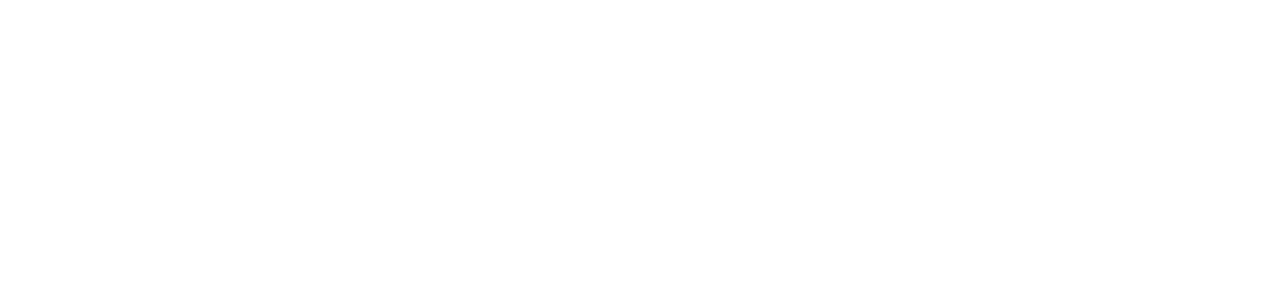
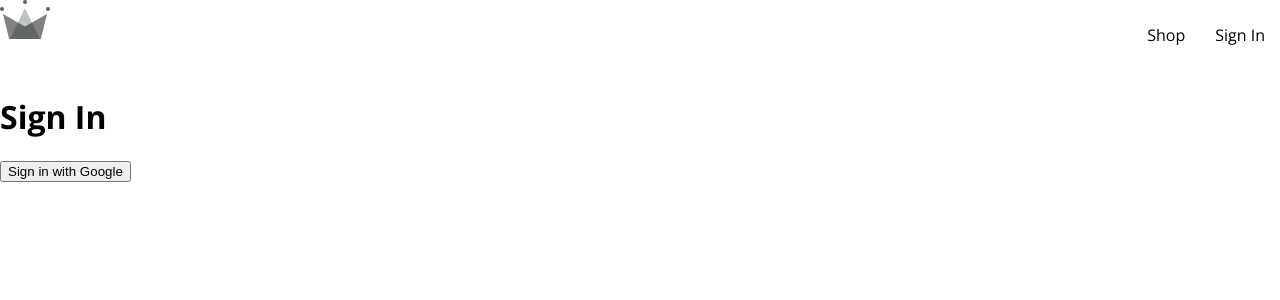
Before and after one commit to jarangseo/luckyseo_react, a React (Create React App) app: page /signIn in a window 1280 px wide. Before the commit this address had no page. Shown: the top 300 px of the page. Built offline with nearby package versions, Linux system fonts and the light colour scheme; no server answers.

Commit message:
firebase setup

```diff
--- a/src/App.js
+++ b/src/App.js
@@ -1,6 +1,7 @@
 import { Routes, Route } from "react-router-dom";
 import Home from "./routes/home/home.component";
 import Navigation from "./routes/navigation/navigation.component";
+import SignIn from "./routes/sign-in/sign-in.component";
 
 const Shop = () => {
   return <h1>Shop</h1>;
@@ -11,7 +12,8 @@ const App = () => {
     <Routes>
       <Route path="/" element={<Navigation />}>
         <Route index element={<Home />} />
-        <Route path="/shop" element={<Shop />} />
+        <Route path="shop" element={<Shop />} />
+        <Route path="signIn" element={<SignIn />} />
       </Route>
     </Routes>
   );
--- a/src/routes/navigation/navigation.component.jsx
+++ b/src/routes/navigation/navigation.component.jsx
@@ -2,6 +2,7 @@ import { Link, Outlet } from "react-router-dom";
 import { Fragment } from "react";
 import { ReactComponent as CrownLogo } from "../../assets/crown.svg";
 import "./navigation.styles.scss";
+
 const Navigation = () => {
   return (
     <Fragment>
@@ -13,6 +14,9 @@ const Navigation = () => {
           <Link className="nav-link" to="/shop">
             Shop
           </Link>
+          <Link className="nav-link" to="signIn">
+            Sign In
+          </Link>
         </div>
       </div>
       <Outlet />
--- /dev/null
+++ b/src/routes/sign-in/sign-in.component.jsx
@@ -0,0 +1,16 @@
+import { signInWithGooglePopup } from "../../utils/firebase/firebase.utils";
+
+const signIn = () => {
+  const logGoogleUser = async () => {
+    const result = await signInWithGooglePopup();
+    console.log(result);
+  };
+  return (
+    <div>
+      <h1>Sign In</h1>
+      <button onClick={logGoogleUser}>Sign in with Google</button>
+    </div>
+  );
+};
+
+export default signIn;
--- /dev/null
+++ b/src/utils/firebase/firebase.utils.js
@@ -0,0 +1,38 @@
+import { initializeApp } from "firebase/app";
+import {
+  getAuth,
+  signInWithPopup,
+  signInWithRedirect,
+  GoogleAuthProvider,
+} from "firebase/auth";
+
+const firebaseConfig = {
+  apiKey: process.env.REACT_APP_FIREBASE_API_KEY,
+  authDomain: process.env.REACT_APP_FIREBASE_AUTH_DOMAIN,
+  projectId: process.env.REACT_APP_FIREBASE_PROJECT_ID,
+  storageBucket: process.env.REACT_APP_FIREBASE_STORAGE_BUCKET,
+  messagingSenderId: process.env.REACT_APP_FIREBASE_MESSAGING_SENDER_ID,
+  appId: process.env.REACT_APP_FIREBASE_APP_ID,
+  measurementId: process.env.REACT_APP_FIREBASE_MEASUREMENT_ID,
+};
+
+const firebaseApp = initializeApp(firebaseConfig);
+
+const googleProvider = new GoogleAuthProvider();
+googleProvider.setCustomParameters({
+  prompt: "select_account",
+});
+
+export const auth = getAuth();
+export const signInWithGooglePopup = () =>
+  signInWithPopup(auth, googleProvider);
+
+// export const createUserDocumentFromAuth = async (userAuth) => {
+//   if (!userAuth) return;
+//   const userDocRef = doc(db, "users", userAuth.uid);
+//   const userSnapshot = await getDoc(userDocRef);
+//   if (!userSnapshot.exists()) {
+//     const { displayName, email } = userAuth;
+//     const createdAt = new Date();
+//   }
+// };
```
Also changed, not shown: 1 other file (tests, documents, lock files or other folders).
